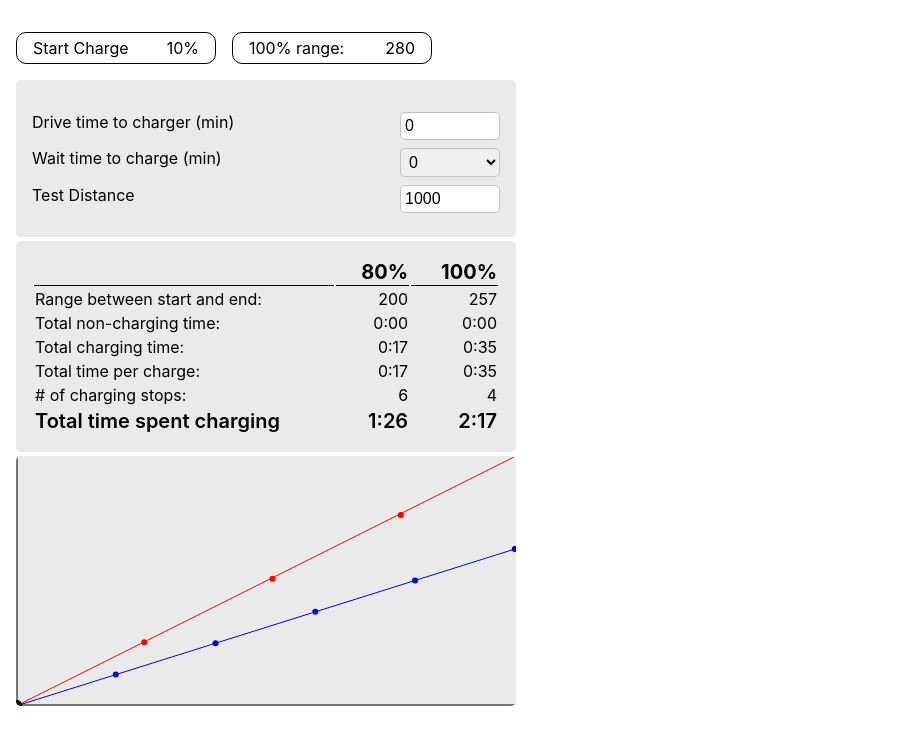
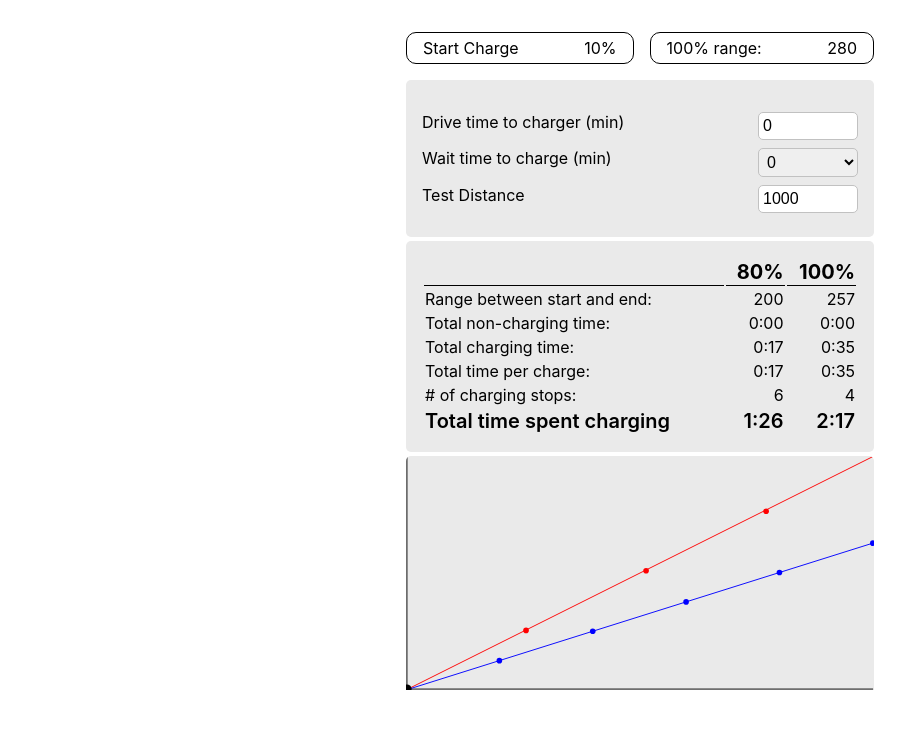
Before and after one commit to aokorodu/EVChargeTime, a React (Create React App) app in the folder ev-chargetime/: page / in a window 1280 px wide. Shown: the top 744 px of the page, without its empty margins (0-921 px from the left). Built offline with nearby package versions, Linux system fonts and the light colour scheme.

Commit message:
centered the experience horizontally

```diff
--- a/ev-chargetime/src/App.css
+++ b/ev-chargetime/src/App.css
@@ -13,6 +13,12 @@
 .controls {
   padding: 1rem;
   padding: 1rem;
+  width: 100%;
+  max-width: 500px;
+  min-width: 350px;
+  position: absolute;
+  left: 50%;
+  transform: translate(-50%, 0);
 }
 
 .chargeLevelControls {
@@ -29,8 +35,7 @@
 .resultNumbers {
   background-color: #eaeaea;
   padding: 1rem;
-  width: 90%;
-  max-width: 500px;
+  width: 100%;
   margin-top: 0.25rem;
   border-radius: var(--borderRadius);
 }
--- a/ev-chargetime/src/components/CustomSelector/CustomSelector.module.css
+++ b/ev-chargetime/src/components/CustomSelector/CustomSelector.module.css
@@ -1,7 +1,6 @@
 .holder {
   position: relative;
-  width: fit-content;
-  min-width: 200px;
+  flex-grow: 1;
   background-color: white;
   height: 2rem;
   display: flex;
```
